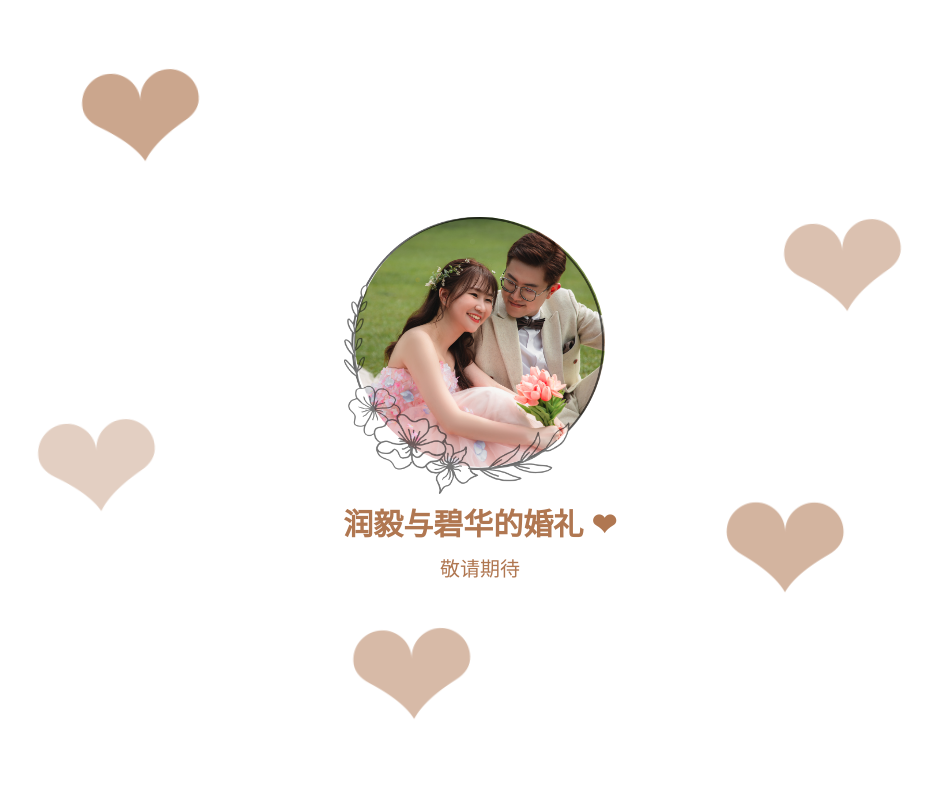
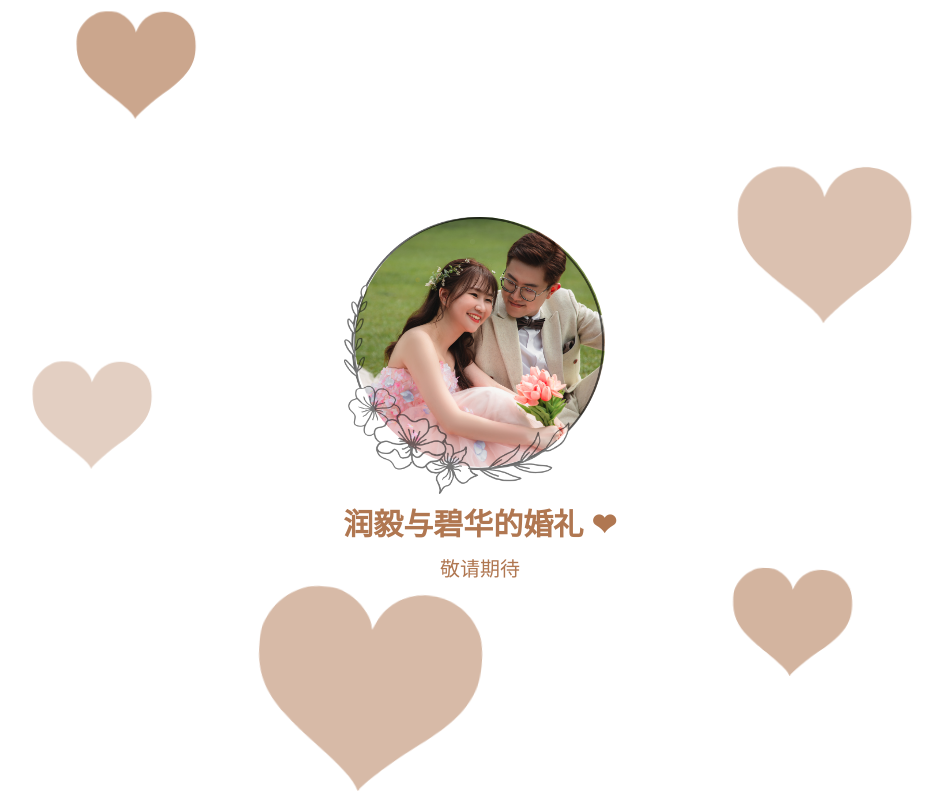
Before and after one commit to ETCasual/cloud-jayne-wedding, a Next.js app: page / in a window 1280 px wide. Shown: the whole page, without its empty margins (160-1103 px from the left). Built offline with nearby package versions, Linux system fonts and the light colour scheme.

Commit message:
deploy 2

```diff
--- /dev/null
+++ b/src/components/graphics/Love.tsx
@@ -0,0 +1,8 @@
+import * as React from "react";
+import { type SVGProps } from "react";
+const LoveSVG = (props: SVGProps<SVGSVGElement>) => (
+  <svg xmlns="http://www.w3.org/2000/svg" {...props} viewBox="0 0 645 585">
+    <path d="M297.297 550.868c-13.775-15.436-48.17-45.53-76.434-66.874-83.744-63.242-95.142-72.394-129.144-103.703C29.035 322.57 2.414 264.58 2.505 185.95c.044-38.384 2.66-53.172 13.41-75.797 18.236-38.386 45.1-66.91 79.445-84.355 24.325-12.355 36.323-17.845 76.944-18.07 42.494-.234 51.44 4.72 76.435 18.452 30.425 16.715 61.74 52.436 68.213 77.811l3.999 15.672 9.86-21.584c55.715-121.973 233.598-120.148 295.501 3.032 19.638 39.076 21.794 122.513 4.38 169.512-22.715 61.31-65.38 108.05-164.006 179.677-64.68 46.974-137.885 118.046-142.98 128.028-5.916 11.588-.283 1.816-26.409-27.46z" />
+  </svg>
+);
+export default LoveSVG;
--- a/src/pages/index.tsx
+++ b/src/pages/index.tsx
@@ -3,6 +3,7 @@
 /* eslint-disable @typescript-eslint/no-unsafe-assignment */
 /* eslint-disable @typescript-eslint/no-unsafe-call */
 /* eslint-disable @next/next/no-img-element */
+import LoveSVG from "@/components/graphics/Love";
 import Head from "next/head";
 // import { useEffect, useState } from "react";
 // import { MdMusicNote, MdMusicOff } from "react-icons/md";
@@ -23,21 +24,36 @@ export default function Home() {
       </Head>
       <main className="relative flex min-h-screen w-full flex-col items-center overflow-hidden bg-[#fff]">
         <div className="relative flex h-full min-h-screen w-full max-w-screen-md flex-col items-center justify-center px-7 py-3">
-          <p className="heart-1 absolute -left-5 -top-0 font-[monospace] text-[10rem] text-[#b07751] opacity-65">
-            ❤
-          </p>
-          <p className="heart-1 absolute -right-12 top-[150px] -translate-y-1/2 font-[monospace] text-[10rem] text-[#b07751] opacity-45">
-            ❤
-          </p>
-          <p className="heart-3 absolute bottom-0 right-1/2 font-[monospace] text-[10rem] text-[#b07751] opacity-50">
-            ❤
-          </p>
-          <p className="heart-1 absolute -left-16 top-[350px] font-[monospace] text-[10rem] text-[#b07751] opacity-35">
-            ❤
-          </p>
-          <p className="heart-2 absolute bottom-[125px] right-3 font-[monospace] text-[10rem] text-[#b07751] opacity-55">
-            ❤
-          </p>
+          <LoveSVG
+            width={120}
+            height={120}
+            className="heart-1 absolute -left-5 -top-0 scale-0 transform fill-[#b07751] font-[monospace] opacity-65"
+          />
+
+          <LoveSVG
+            width={175}
+            height={175}
+            className="heart-1 absolute -right-12 top-[150px] -translate-y-1/2 fill-[#b07751] font-[monospace] text-[5rem] opacity-45"
+          />
+
+          <LoveSVG
+            width={225}
+            height={225}
+            className="heart-3 absolute bottom-0 right-1/2 fill-[#b07751] font-[monospace] text-[7rem] opacity-50"
+          />
+
+          <LoveSVG
+            width={120}
+            height={120}
+            className="heart-1 absolute -left-16 top-[350px] fill-[#b07751] font-[monospace] text-[4rem] opacity-35"
+          />
+
+          <LoveSVG
+            width={120}
+            height={120}
+            className="heart-2 absolute bottom-[125px] right-3 fill-[#b07751] font-[monospace] text-[5.3rem] opacity-55"
+          />
+
           <div className="relative z-20 flex h-full w-full flex-col items-center justify-center">
             <img
               alt="Flower Circle"
```
